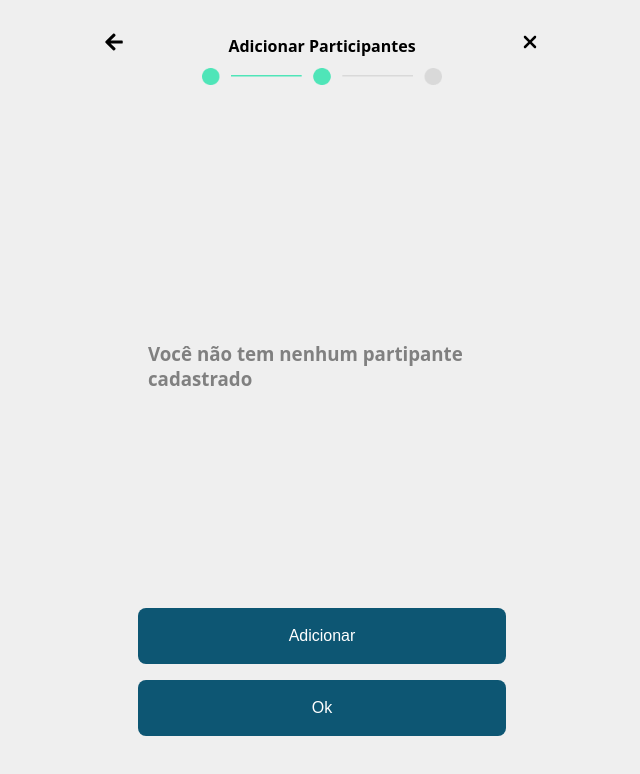
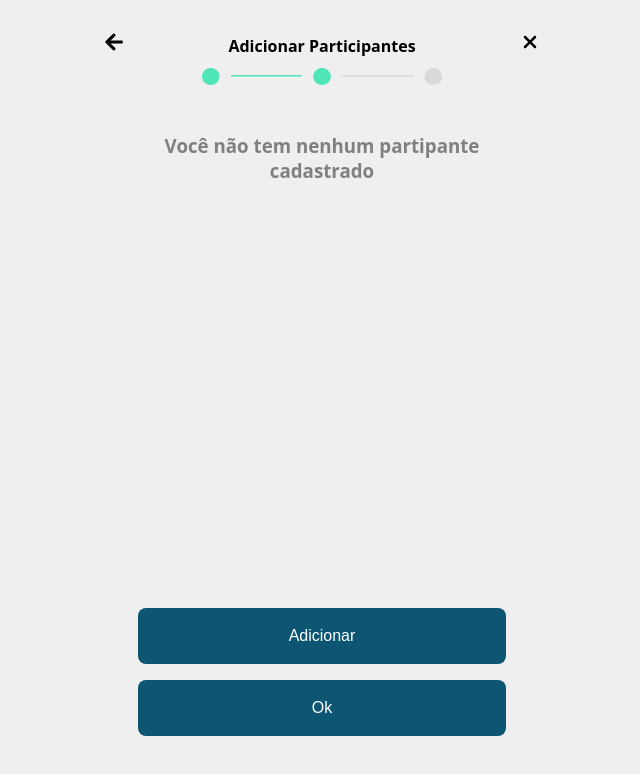
Before and after one commit to MatheusCarvalho2/secretsfriendsfrontend, a React (Vite) app: page /lista in a window 1280 px wide. Shown: the top 774 px of the page, without its empty margins (318-958 px from the left). Built offline with nearby package versions, Linux system fonts and the light colour scheme.

Commit message:
Altera estilização da pagina lista de participantes

```diff
--- a/src/pages/ParticipantsList/ParticipantsList.css
+++ b/src/pages/ParticipantsList/ParticipantsList.css
@@ -7,11 +7,12 @@
 
 .message {
     color: gray;
-    padding: 15rem 1rem 20rem 1rem;
+    padding: 2rem 1rem 2rem 1rem;
     display: flex;
     flex-direction: column;
     justify-content: flex-start;
     width: 380px;
+    text-align: center;
 }
 
 .message-participant {
```
